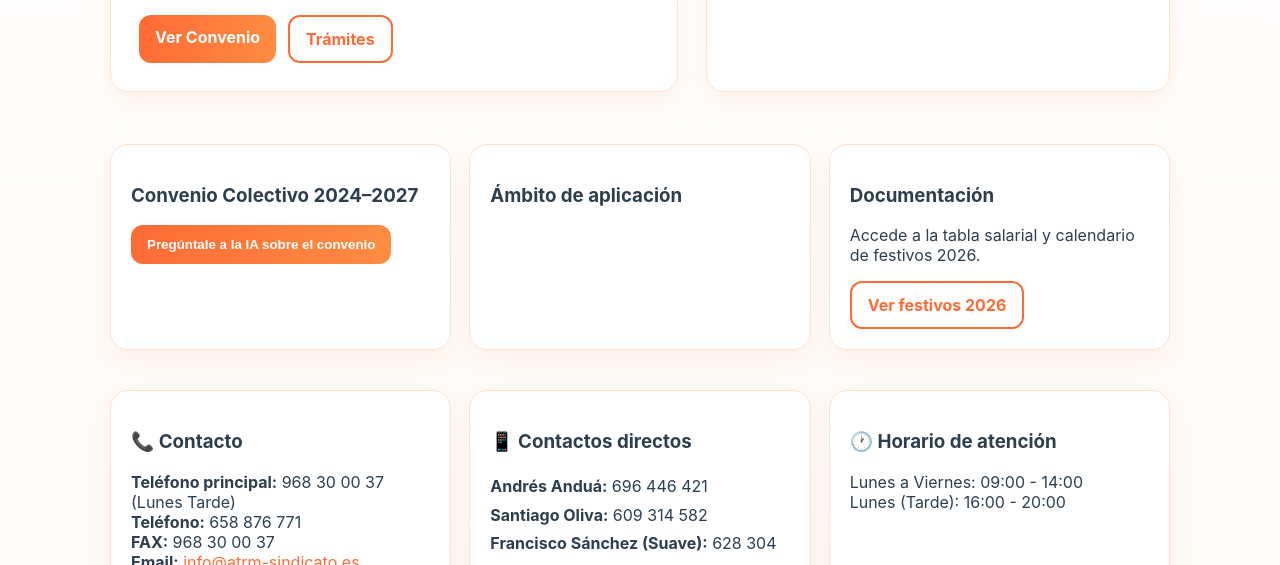
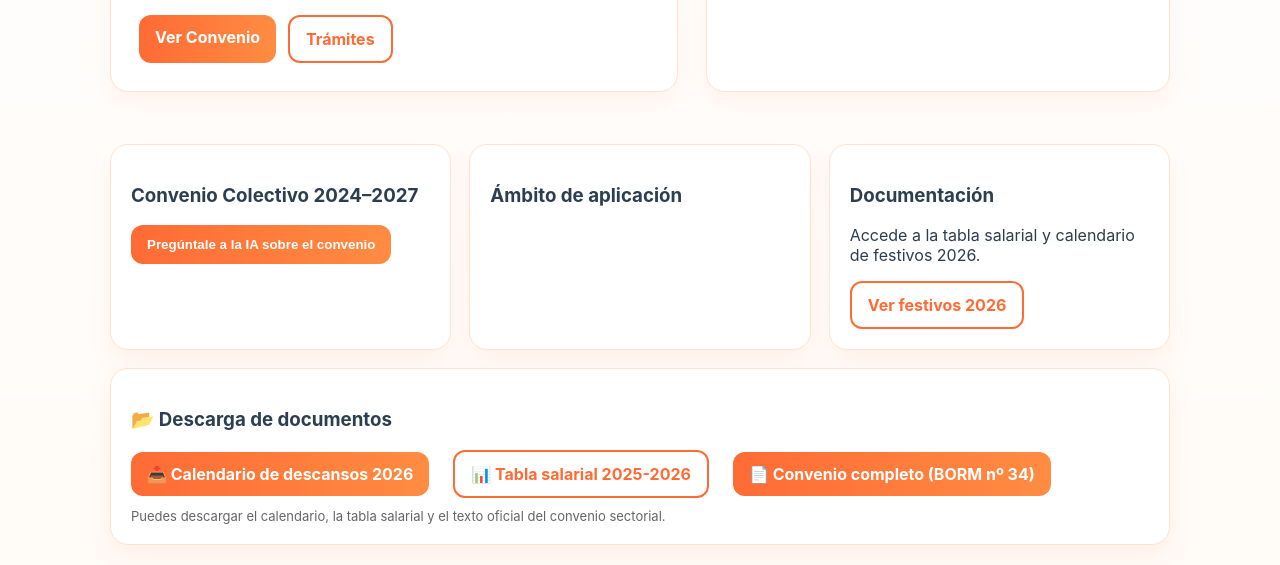
Before and after one commit to jacaparr/ATRM-tu-sindicato, a plain HTML site: page index.html in a window 1280 px wide. Shown: the part 387-952 px from the top of the page. Drawn offline with Linux system fonts and the light colour scheme.

Commit message:
Agregar sección de descarga fácil de documentos (calendario, tabla salarial, convenio)

```diff
--- a/index.html
+++ b/index.html
@@ -109,6 +109,15 @@
       <p>Accede a la tabla salarial y calendario de festivos 2026.</p>
       <a class="btn alt" href="festivos.html">Ver festivos 2026</a>
     </div>
+    <div class="card" style="padding:20px;grid-column:1/-1">
+      <h3>📂 Descarga de documentos</h3>
+      <div style="display:flex;flex-wrap:wrap;gap:16px 24px;align-items:center">
+        <a class="btn" href="assets/calendarios/calendario-descansos-2026.png" download="calendario-descansos-atrm-2026.png">📥 Calendario de descansos 2026</a>
+        <a class="btn alt" href="salaries.html" target="_blank">📊 Tabla salarial 2025-2026</a>
+        <a class="btn" href="https://www.borm.es/services/anuncio/ano/2025/numero/34/pdf?id=812345" target="_blank">📄 Convenio completo (BORM nº 34)</a>
+      </div>
+      <div style="margin-top:10px;font-size:13px;color:#666">Puedes descargar el calendario, la tabla salarial y el texto oficial del convenio sectorial.</div>
+    </div>
   </section>
 
   <section id="contacto" class="grid">
```
